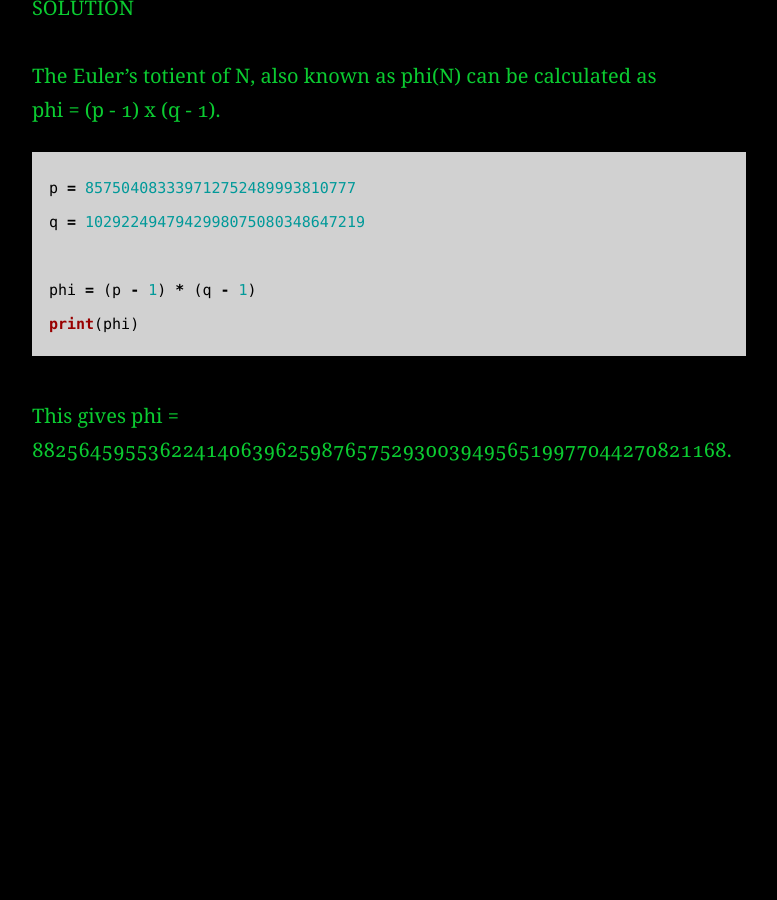
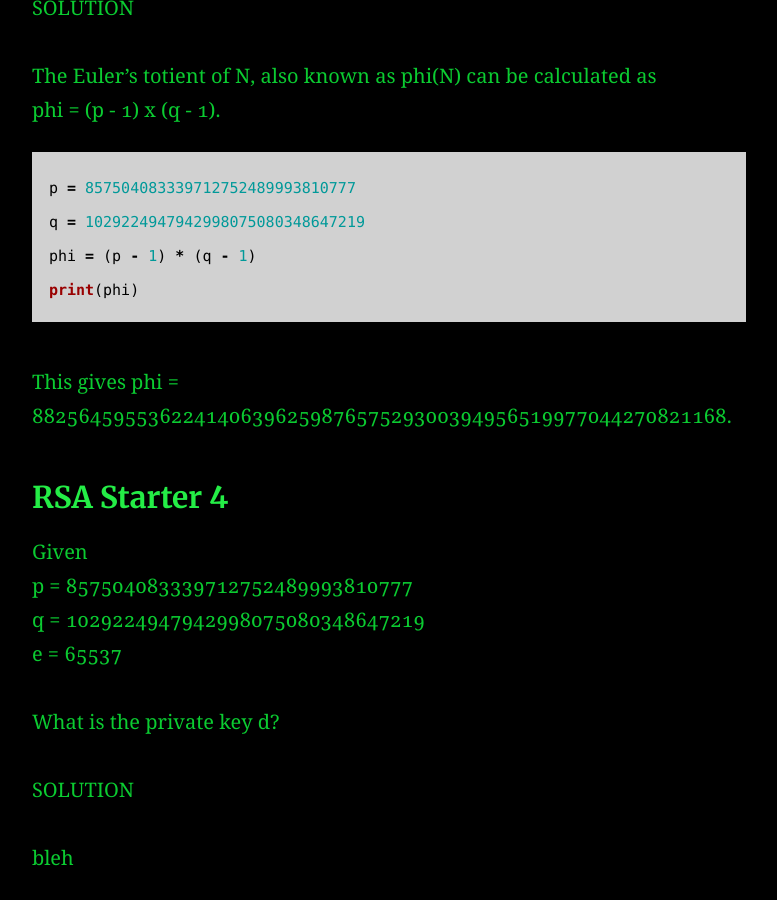
Before and after one commit to AC01010/Connor-McCartney.github.io, a Jekyll site: the page built from _posts/2021-01-12-CryptohackRSA.md, in a window 1280 px wide and 900 px high, scrolled down 1770 px. Shown: the whole window, without its empty margins (251-1028 px from the left). Built offline with Jekyll 4.4.1, drawn with Linux system fonts in a browser that asks for light colours; before the commit the page ends 2262 px from its top, so only the background shows below that.

Commit message:
Update 2021-01-12-CryptohackRSA.md

````diff
--- a/_posts/2021-01-12-CryptohackRSA.md
+++ b/_posts/2021-01-12-CryptohackRSA.md
@@ -57,8 +57,20 @@ phi = (p - 1) x (q - 1).
 ```python
 p = 857504083339712752489993810777
 q = 1029224947942998075080348647219
-
 phi = (p - 1) * (q - 1)
 print(phi)
 ```
 This gives phi = 882564595536224140639625987657529300394956519977044270821168.
+
+### RSA Starter 4
+
+Given <br>
+p = 857504083339712752489993810777 <br>
+q = 1029224947942998075080348647219 <br>
+e = 65537
+
+What is the private key d?
+
+SOLUTION
+
+bleh
````
